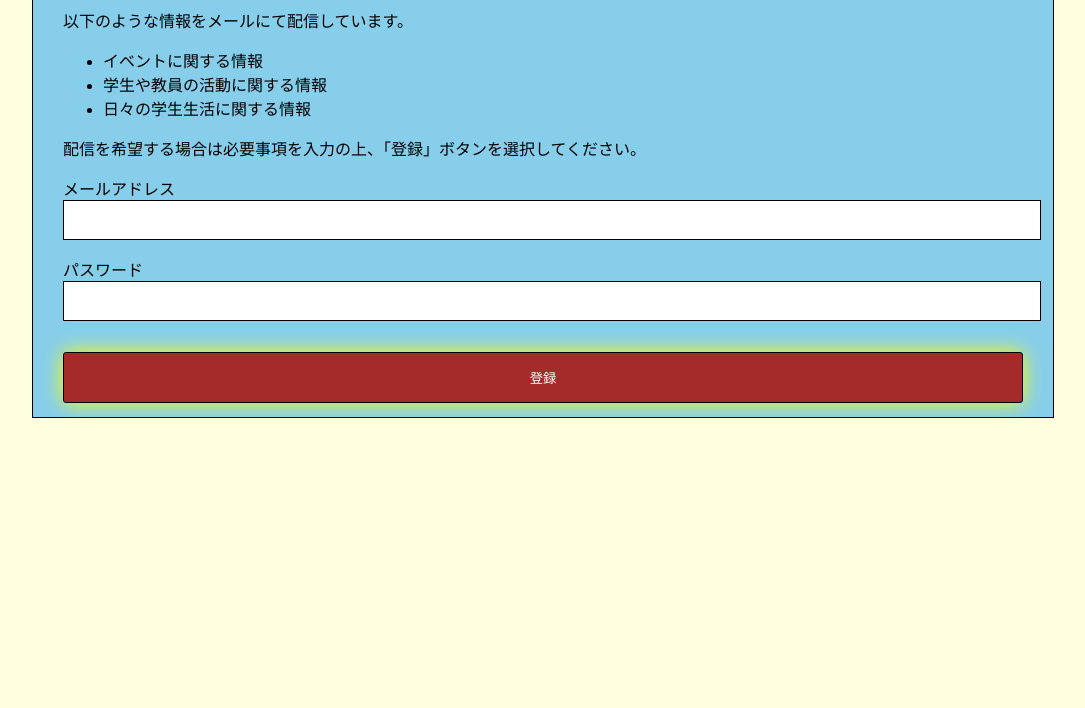
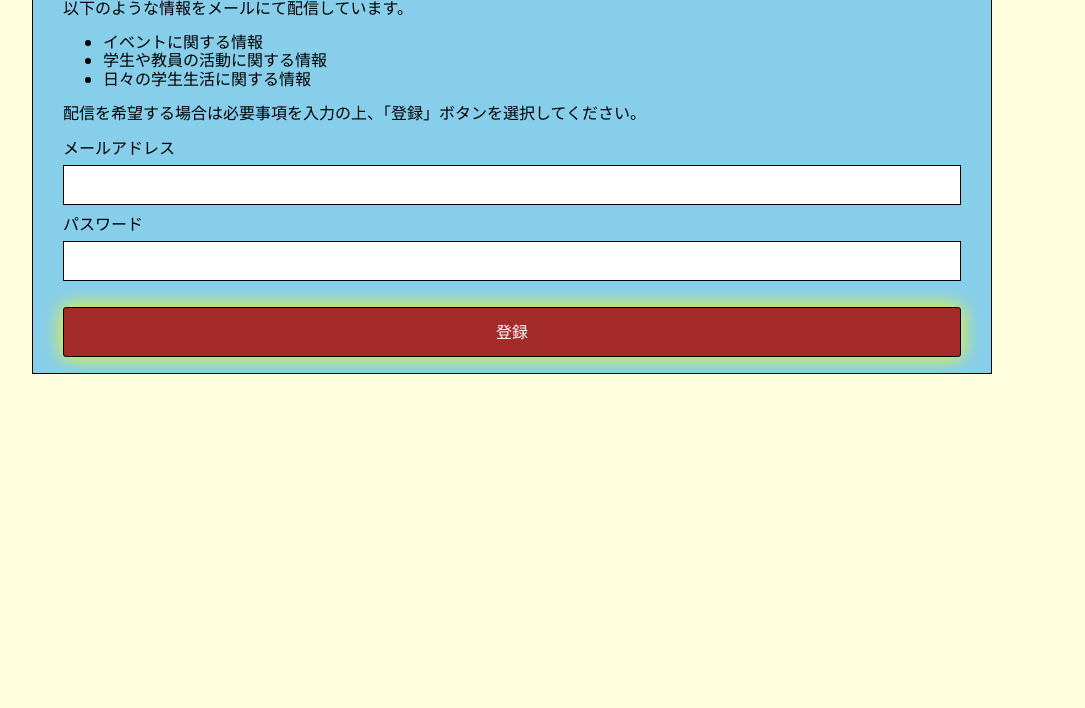
Before and after one commit to mitsuiJao/j, a plain HTML site: page 3/web/30-22126-西山颯-ウェブページの作成-実験結果.html in a window 1280 px wide. Shown: the part 92-800 px from the top of the page, without its empty margins (128-1213 px from the left). Drawn offline with Linux system fonts and the light colour scheme.

Commit message:
20240606vol4

```diff
--- a/3/web/30-22126-西山颯-ウェブページの作成-実験結果.html
+++ b/3/web/30-22126-西山颯-ウェブページの作成-実験結果.html
@@ -4,17 +4,23 @@
 <head>
     <meta charset="UTF-8">
     <title>30-22126-西山颯-Webページの作成-実験結果</title>
-    <link rel="stylesheet" href=".sanitize.css">
+    <link rel="stylesheet" href="sanitize.css">
     <link rel="stylesheet" href="30-22126-西山颯-Webページの作成-実験結果.css">
 </head>
 
 <body>
     <div class="container">
         <div class="mail">
-            <h1 align="center">メール配信</h1>
+            <!-- containerとmailのクラス -->
+
+            <h1>メール配信</h1>
+            <!-- 見出し -->
+
             <p>以下のような情報をメールにて配信しています。</p>
+            <!-- 段落 -->
 
             <ul>
+                <!-- 無順列の箇条書き -->
                 <li>イベントに関する情報</li>
                 <li>学生や教員の活動に関する情報</li>
                 <li>日々の学生生活に関する情報</li>
@@ -22,9 +28,11 @@
 
             <p>配信を希望する場合は必要事項を入力の上、「登録」ボタンを選択してください。</p>
 
-            <label for="mail">メールアドレス<input id="mail" type="email" name="mail"></label>
-            <label for="pass">パスワード<input id="pass" type="password" name="pass"></label>
-
+            <label for="mail">メールアドレス</label>
+            <input id="mail" type="email" name="mail">
+            <!-- labelで要素をまとめます -->
+            <label for="pass">パスワード</label>
+            <input id="pass" type="password" name="pass">
             <button type="submit">登録</button>
         </div>
     </div>
```
Also changed, not shown: 3/web/30-22126-西山颯-Webページの作成-実験結果.css (+7 -0 lines).
